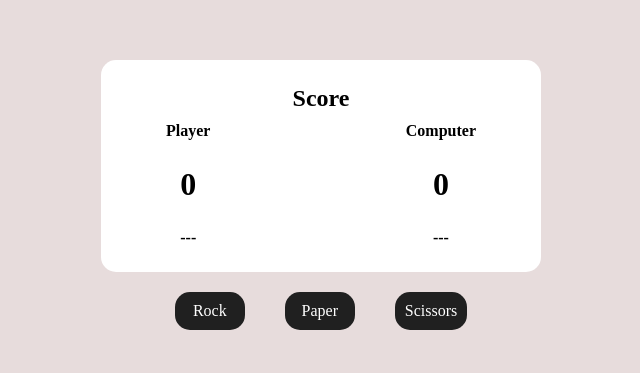
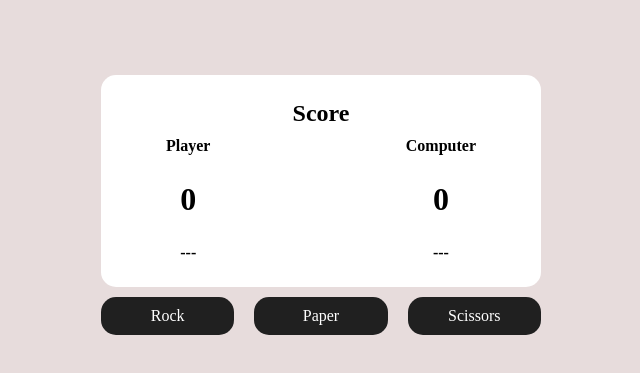
Before and after one commit to vladvladovic141/RockPaperScissors, a plain HTML site: page index.html in a window 1280 px wide. Shown: the part 195-568 px from the top of the page, without its empty margins (319-959 px from the left). Drawn offline with Linux system fonts and the light colour scheme.

Commit message:
Adjusted buttons sizes

```diff
--- a/styles.css
+++ b/styles.css
@@ -11,19 +11,21 @@ body {
   background-color: rgb(231, 220, 220);
 }
 .btnPanel {
+  width: 440px;
   display: flex;
   align-items: center;
-  justify-content: center;
+  padding: 10px 0 0 0;
+  gap: 20px;
+  flex-wrap: wrap;
 }
 .answerBtn {
   text-align: center;
-  margin: 20px;
   padding: 10px;
-  min-width: 50px;
   background-color: rgb(32, 32, 32);
   border-radius: 15px;
   cursor: default;
   user-select: none;
+  flex: 1;
 }
 .answerBtn:active {
   position: relative;
@@ -51,6 +53,7 @@ body {
   align-items: center;
   margin: 0 40px 0 40px;
 }
-h2, h4{
+h2,
+h4 {
   margin: 5px;
 }
```
